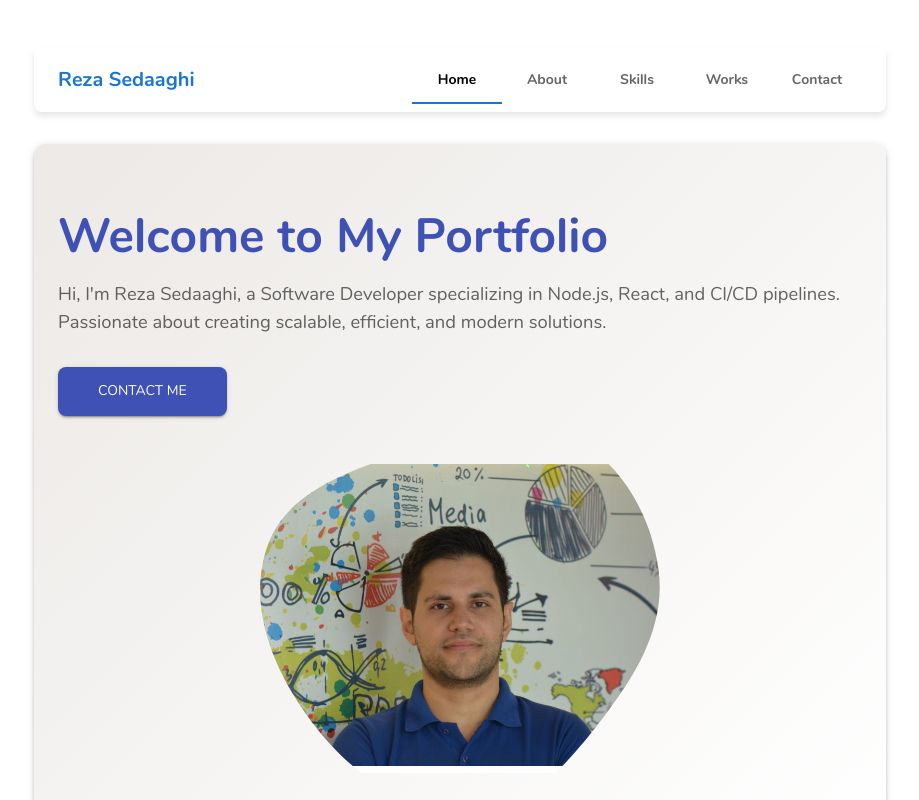
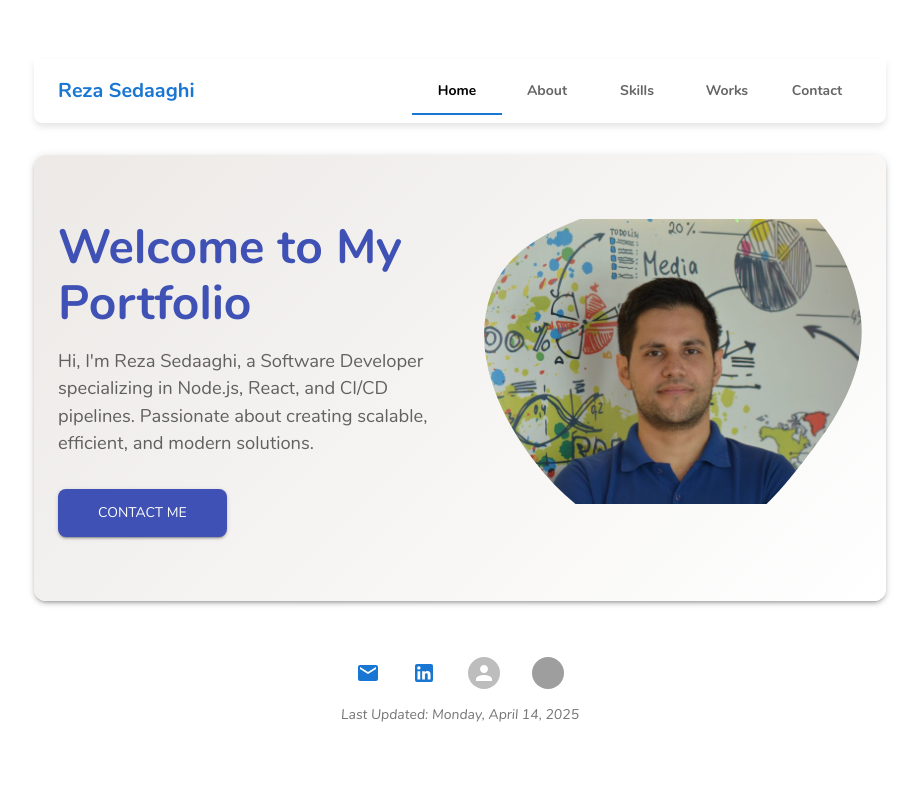
Before and after one commit to rsedaaghi/rsedaaghi.github.io, a React (Vite) app: page / in a window 1280 px wide. Shown: the top 800 px of the page, without its empty margins (180-1099 px from the left). Built offline with nearby package versions, Linux system fonts and the light colour scheme; grey boxes are pictures that could not be loaded.

Commit message:
UPDATE: working on the mask

```diff
--- a/package.json
+++ b/package.json
@@ -1,7 +1,7 @@
 {
   "name": "my-website",
   "private": true,
-  "version": "1.0.13",
+  "version": "1.0.14",
   "last_update": "Monday, April 14, 2025",
   "type": "module",
   "author": "Reza Sedaaghi",
@@ -35,6 +35,7 @@
     "globals": "^15.15.0",
     "sass-embedded": "^1.86.3",
     "vite": "^6.2.0",
-    "vite-plugin-pwa": "^1.0.0"
+    "vite-plugin-pwa": "^1.0.0",
+    "vite-plugin-svgr": "^4.3.0"
   }
 }
--- a/src/components/header.jsx
+++ b/src/components/header.jsx
@@ -13,7 +13,8 @@ import {
 	ListItem,
 	ListItemText,
 	ListItemButton,
-	Box, // Import Box component for styling
+	Box,
+	Button,
 } from "@mui/material";
 import { Brightness4, Brightness7, Menu } from "@mui/icons-material";
 import packageJSON from "../../package.json";
@@ -25,6 +26,11 @@ const Header = ({ tabs, onTabChange, activeTab, onThemeToggle, darkMode }) => {
 
 	const toggleDrawer = (open) => () => {
 		setDrawerOpen(open);
+	};
+
+	const handleAuthorClick = () => {
+		onTabChange("home");
+		window.history.pushState(null, "", "#home");
 	};
 
 	const drawerContent = (
@@ -62,6 +68,10 @@ const Header = ({ tabs, onTabChange, activeTab, onThemeToggle, darkMode }) => {
 						justifyContent: "space-between",
 					}}
 				>
+					<Button
+						onClick={handleAuthorClick}
+						sx={{ textTransform: "none", p: 0 }}
+					>
 						<Typography
 							variant="h6"
 							sx={{
@@ -71,6 +81,8 @@ const Header = ({ tabs, onTabChange, activeTab, onThemeToggle, darkMode }) => {
 						>
 							{packageJSON.author}
 						</Typography>
+					</Button>
+
 					{isMobile ? (
 						<IconButton
 							onClick={toggleDrawer(true)}
@@ -113,13 +125,13 @@ const Header = ({ tabs, onTabChange, activeTab, onThemeToggle, darkMode }) => {
 				onClose={toggleDrawer(false)}
 				sx={{
 					"& .MuiDrawer-paper": {
-						borderRadius: "8px 0 0 8px", // Rounded corners for the drawer
+						borderRadius: "8px 0 0 8px",
 					},
 				}}
 			>
 				<Box
 					sx={{
-						padding: 2, // Optional: add some padding
+						padding: 2,
 					}}
 				>
 					{drawerContent}
--- a/src/components/home.jsx
+++ b/src/components/home.jsx
@@ -1,7 +1,6 @@
 import React, { useState, useEffect } from "react";
 import { Grid, Typography, Button, Box } from "@mui/material";
-// Import the mask from your src folder
-import mask from "../assets/masks/mask.svg";
+import maskUrl from "../assets/masks/mask.svg?url";
 
 const Home = () => {
 	const [homeData, setHomeData] = useState({});
@@ -17,19 +16,13 @@ const Home = () => {
 		<Grid
 			container
 			spacing={6}
-			alignItems="center"
-			justifyContent="center"
 			sx={{ textAlign: { xs: "center", md: "left" } }}
 		>
 			{/* Left Section: Text Content */}
-			<Grid item xs={12} md={6}>
+			<Grid size={{ xs: 12, md: 6 }}>
 				<Typography
 					variant="h3"
-					sx={{
-						fontWeight: "700",
-						mb: 2,
-						color: "primary.main",
-					}}
+					sx={{ fontWeight: "700", mb: 2, color: "primary.main" }}
 				>
 					Welcome to My Portfolio
 				</Typography>
@@ -64,22 +57,21 @@ const Home = () => {
 			</Grid>
 
 			{/* Right Section: Image with Mask */}
-			<Grid item xs={12} md={6}>
+			<Grid size={{ xs: 12, md: 6 }}>
 				<Box
 					sx={{
 						width: "100%",
 						maxWidth: "400px",
 						mx: "auto",
-						// Apply the imported mask using CSS mask properties
-						maskImage: `url(${mask})`,
-						WebkitMaskImage: `url(${mask})`,
-						maskSize: "cover", // or "contain" based on the desired effect
-						WebkitMaskSize: "cover",
+						maskImage: `url(${maskUrl})`,
+						WebkitMaskImage: `url(${maskUrl})`,
 						maskRepeat: "no-repeat",
 						WebkitMaskRepeat: "no-repeat",
 						maskPosition: "center",
 						WebkitMaskPosition: "center",
-						backgroundColor: "#fff",
+						maskSize: "cover",
+						WebkitMaskSize: "cover",
+						backgroundColor: "transparent",
 					}}
 				>
 					<Box
@@ -88,7 +80,7 @@ const Home = () => {
 						alt="Portfolio Profile"
 						sx={{
 							width: "100%",
-							borderRadius: "8px",
+							display: "block",
 						}}
 					/>
 				</Box>
--- a/vite.config.js
+++ b/vite.config.js
@@ -1,12 +1,14 @@
 import { defineConfig } from 'vite'
 import react from '@vitejs/plugin-react'
 import { VitePWA } from 'vite-plugin-pwa';
+import svgr from "vite-plugin-svgr";
 
 // https://vite.dev/config/
 export default defineConfig({
   base: "/",
   plugins: [
     react(),
+    svgr(),
     VitePWA({
       registerType: 'autoUpdate',
       manifest: {
```
Also changed, not shown: src/assets/masks/mask.svg, 1 other file (tests, documents, lock files or other folders). Lines whose indentation alone changed are shown as unchanged.
